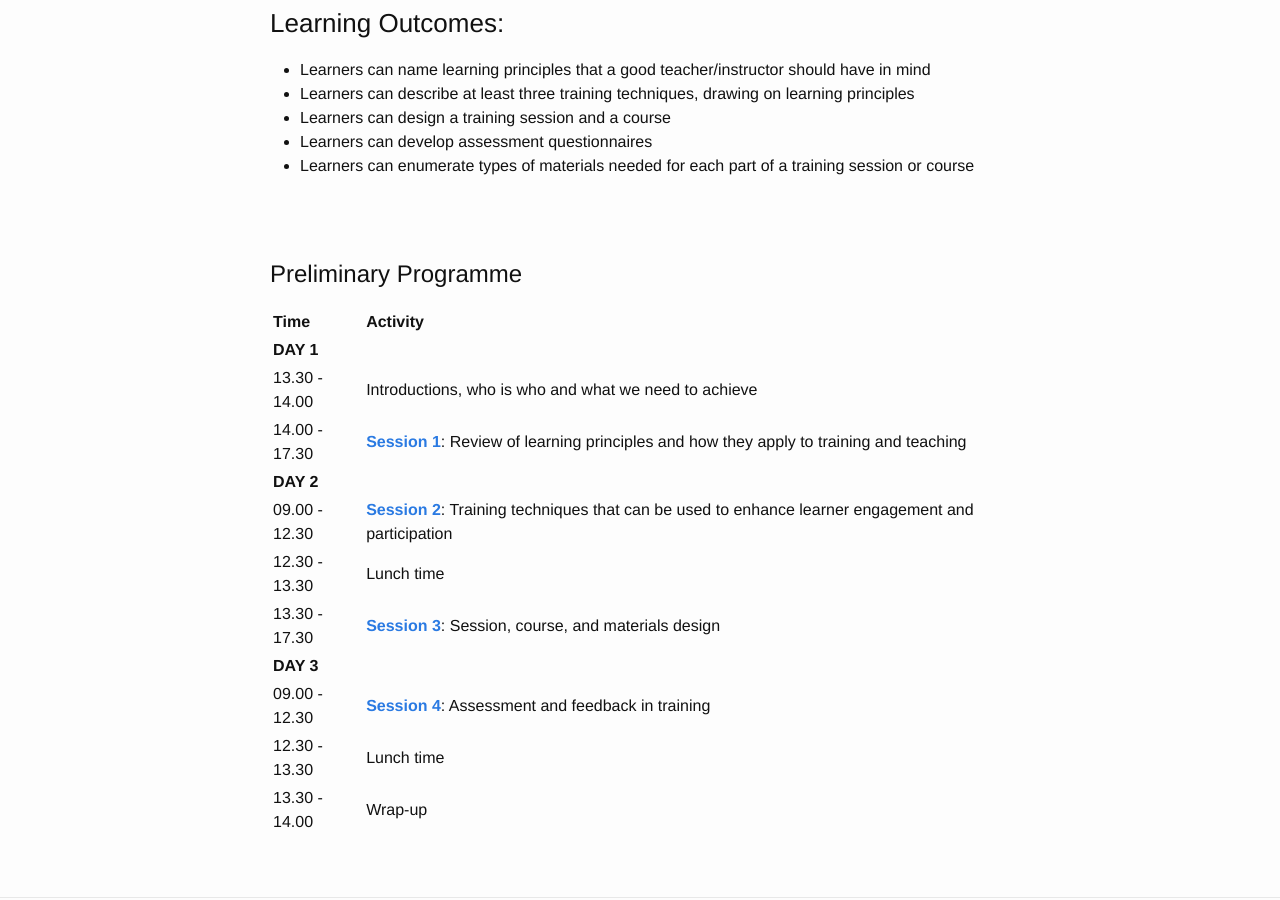
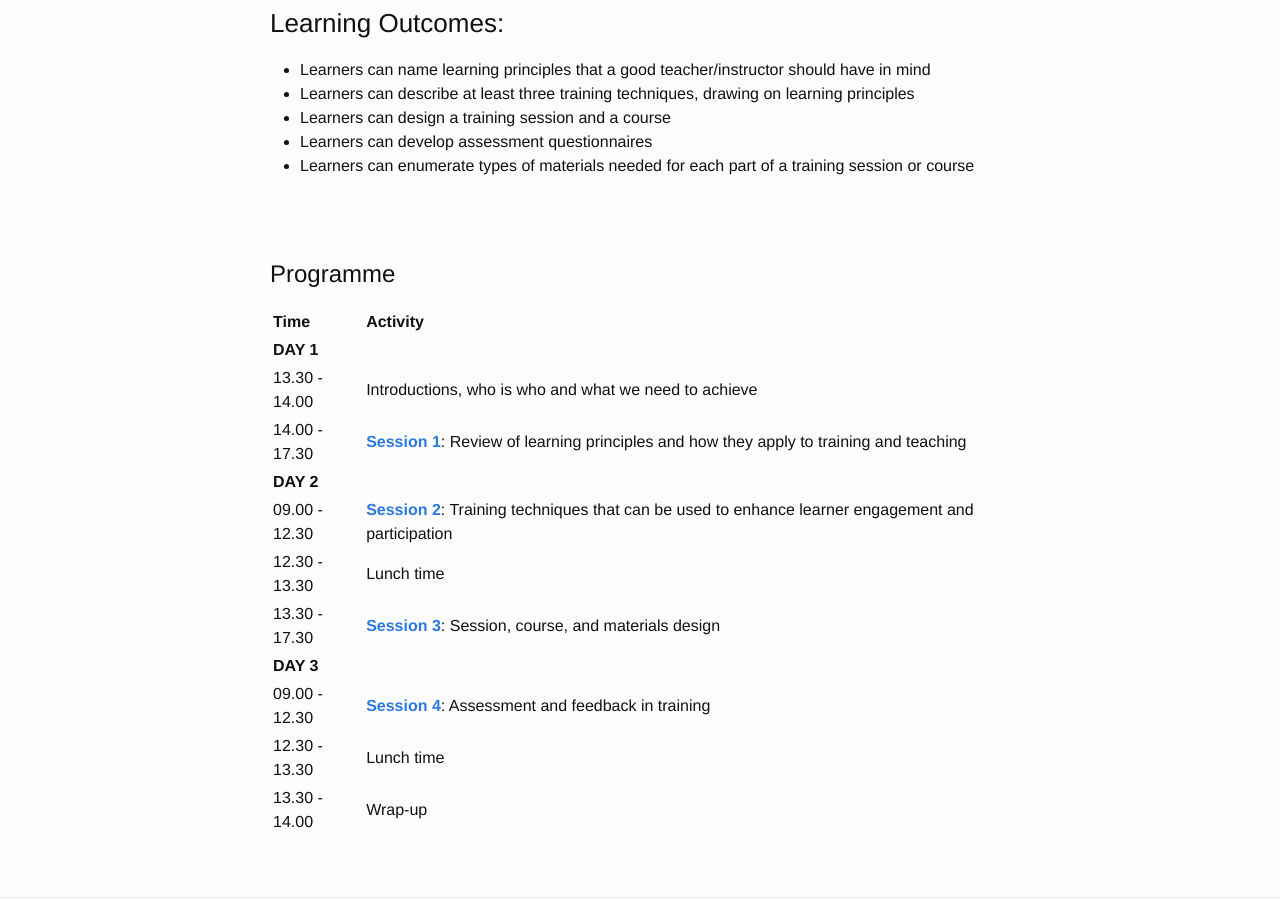
Before and after one commit to ELIXIR-IIB-training/website, a Jekyll site: the page built from _posts/2018-10-09-train-the-trainer-stockholm.md, in a window 1280 px wide and 900 px high, scrolled down 2234 px. Built offline with Jekyll 4.4.1, drawn with Linux system fonts in a browser that asks for light colours.

```diff
--- a/_posts/2018-10-09-train-the-trainer-stockholm.md
+++ b/_posts/2018-10-09-train-the-trainer-stockholm.md
@@ -96,7 +96,7 @@ If you have questions like the following ones, this course may be very helpful t
 <br>
 <br>
 
-# Preliminary Programme
+# Programme
 
  Time | Activity
 :---------------------|:----------------
```
